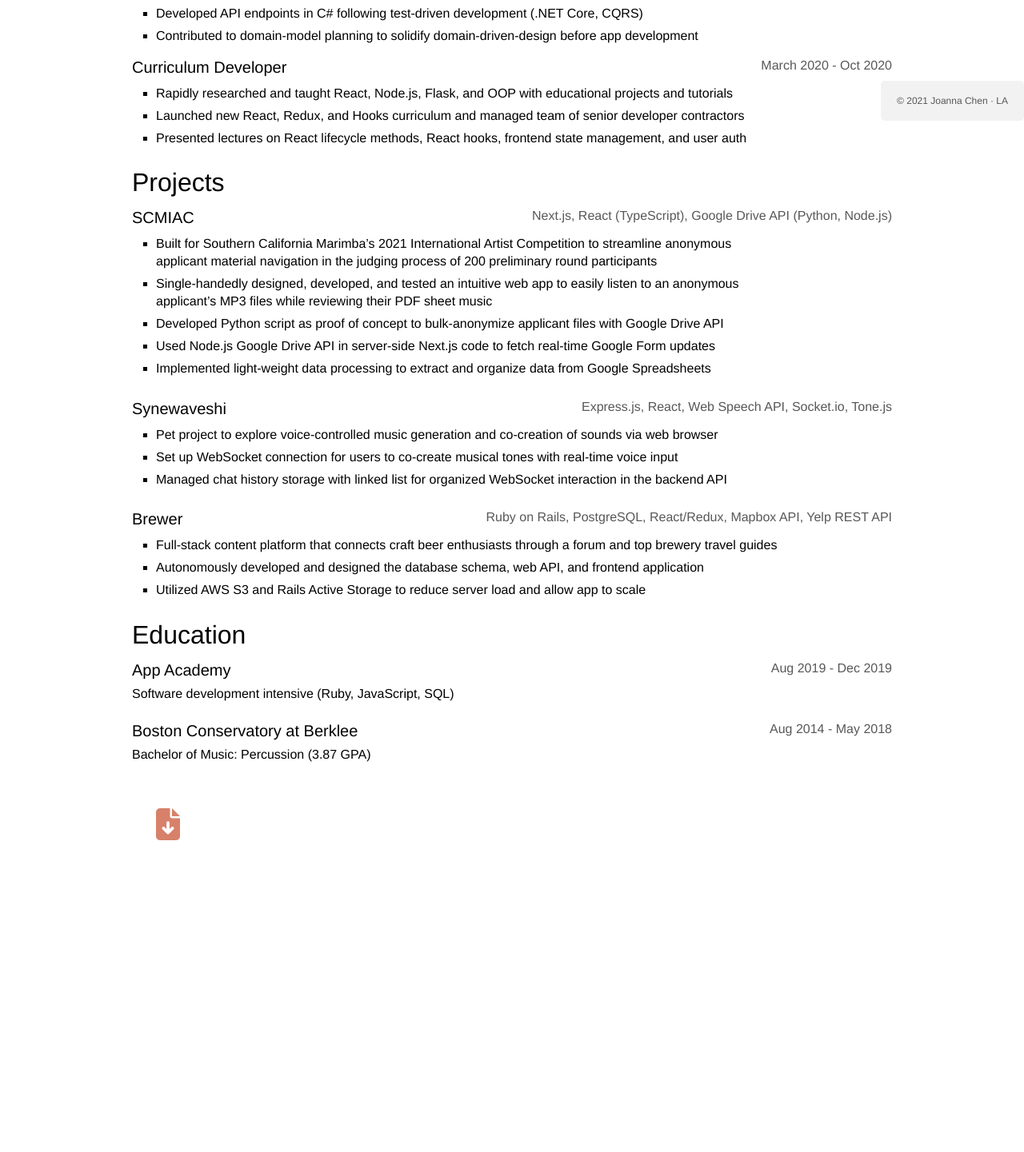
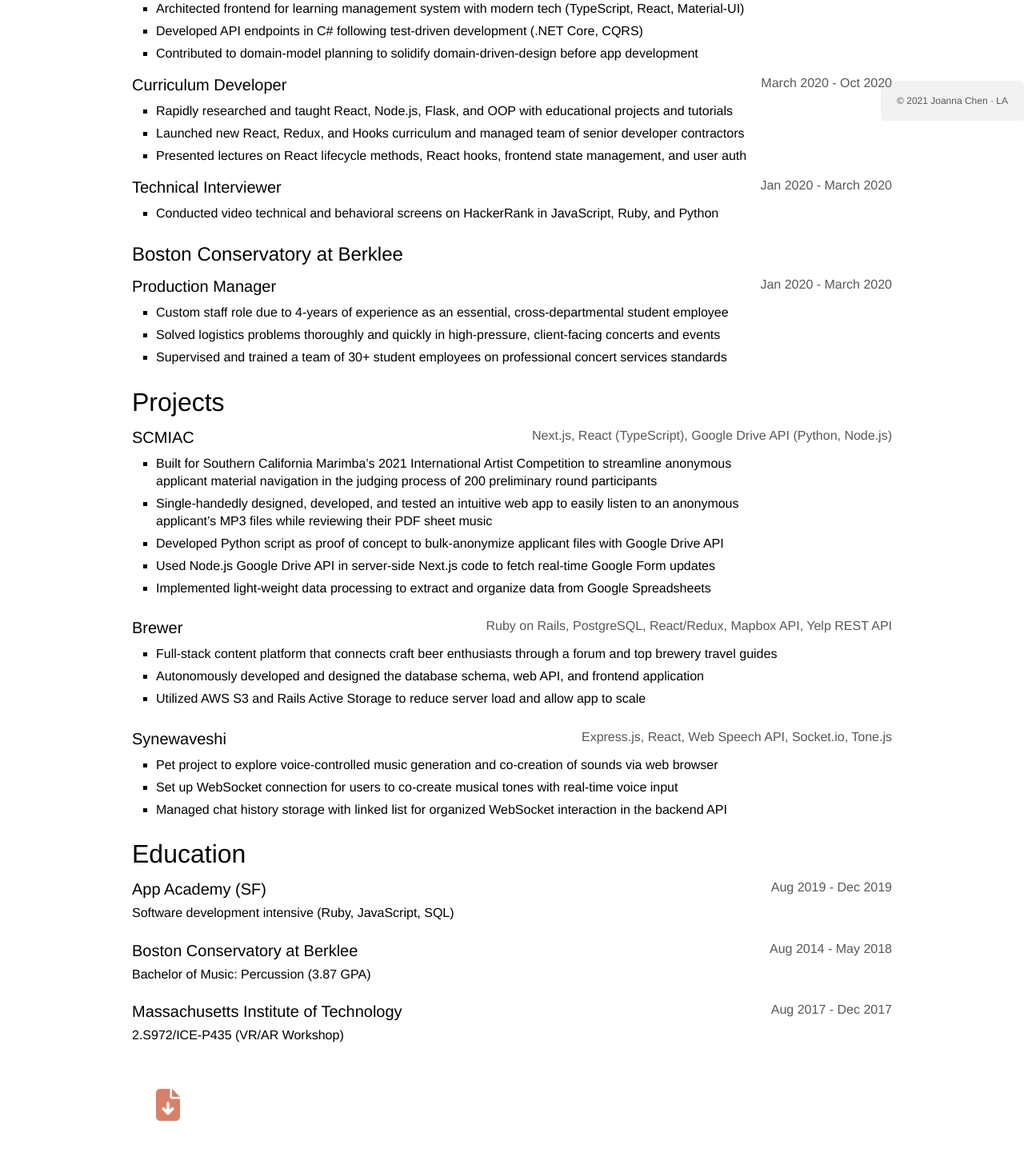
Before and after one commit to joannerd/joannerd.github.io, a Next.js app: page /resume in a window 1280 px wide. Shown: the part 649-2090 px from the top of the page at 80% size. Before the commit the page ends 1787 px from the top, so only its background shows below. Built offline with nearby package versions, Linux system fonts and the light colour scheme; no server answers.

Commit message:
Update resume points

```diff
--- a/components/ModalProvider/EmailModal.module.css
+++ b/components/ModalProvider/EmailModal.module.css
@@ -1,5 +1,5 @@
 .background {
-  z-index: 1;
+  z-index: 2;
   position: fixed;
   top: 0;
   left: 0;
--- a/pages/resume.tsx
+++ b/pages/resume.tsx
@@ -11,10 +11,10 @@ const experiences = [
         title: 'Software Engineer',
         dates: 'Oct 2020 - present',
         bullets: [
-          'Built 7 greenfield dApps, an internal dashboard, and a web SDK as a core member of the Proton team',
+          'As a core member of the Proton team, built 100% of the company’s frontend React web experience (an NFT marketplace, 7 greenfield dApps, an internal dashboard, and Proton Web SDK)',
           'Drove the adoption of TypeScript, Next.js, React hooks, and accessibility testing and spearheaded team group learning to inspire engineering growth (topics: EOSIO blockchain, web accessibility)',
           'Exhibited leadership by communicating with other teams to resolve prod issues while manager was away',
-          `Mentored intern through educational calls and thorough code-reviews (received public feedback for being a “great teacher who inspires them to be a better programmer”)`,
+          'Mentored intern through educational calls and thorough code-reviews (received public feedback for being a “great teacher who inspires them to be a better programmer”)',
           'Hosted a game night to help HR promote collaboration, bonding, and cross-departmental communication',
         ],
       },
@@ -22,7 +22,7 @@ const experiences = [
   },
   {
     company: 'App Academy',
-    dates: 'March 2020 - Oct 2020',
+    dates: 'Jan 2020 - Oct 2020',
     jobs: [
       {
         title: 'Software Engineer Intern',
@@ -42,6 +42,28 @@ const experiences = [
           'Presented lectures on React lifecycle methods, React hooks, frontend state management, and user auth',
         ],
       },
+      {
+        title: 'Technical Interviewer',
+        dates: 'Jan 2020 - March 2020',
+        bullets: [
+          'Conducted video technical and behavioral screens on HackerRank in JavaScript, Ruby, and Python',
+        ],
+      },
+    ],
+  },
+  {
+    company: 'Boston Conservatory at Berklee',
+    dates: 'Oct 2018 - April 2019',
+    jobs: [
+      {
+        title: 'Production Manager',
+        dates: 'Jan 2020 - March 2020',
+        bullets: [
+          'Custom staff role due to 4-years of experience as an essential, cross-departmental student employee',
+          'Solved logistics problems thoroughly and quickly in high-pressure, client-facing concerts and events',
+          'Supervised and trained a team of 30+ student employees on professional concert services standards',
+        ],
+      },
     ],
   },
 ];
@@ -49,8 +71,10 @@ const experiences = [
 const projects = [
   {
     title: 'SCMIAC',
-    technologies: 'Next.js, React (TypeScript), Google Drive API (Python, Node.js)',
-    description: 'Built for Southern California Marimba’s 2021 International Artist Competition to streamline anonymous applicant material navigation in the judging process of 200 preliminary round participants',
+    technologies:
+      'Next.js, React (TypeScript), Google Drive API (Python, Node.js)',
+    description:
+      'Built for Southern California Marimba’s 2021 International Artist Competition to streamline anonymous applicant material navigation in the judging process of 200 preliminary round participants',
     bullets: [
       'Single-handedly designed, developed, and tested an intuitive web app to easily listen to an anonymous applicant’s MP3 files while reviewing their PDF sheet music',
       'Developed Python script as proof of concept to bulk-anonymize applicant files with Google Drive API',
@@ -59,29 +83,31 @@ const projects = [
     ],
   },
   {
+    title: 'Brewer',
+    technologies:
+      'Ruby on Rails, PostgreSQL, React/Redux, Mapbox API, Yelp REST API',
+    description:
+      'Full-stack content platform that connects craft beer enthusiasts through a forum and top brewery travel guides',
+    bullets: [
+      'Autonomously developed and designed the database schema, web API, and frontend application',
+      'Utilized AWS S3 and Rails Active Storage to reduce server load and allow app to scale',
+    ],
+  },
+  {
     title: 'Synewaveshi',
     technologies: 'Express.js, React, Web Speech API, Socket.io, Tone.js',
-    description: 'Pet project to explore voice-controlled music generation and co-creation of sounds via web browser',
+    description:
+      'Pet project to explore voice-controlled music generation and co-creation of sounds via web browser',
     bullets: [
       'Set up WebSocket connection for users to co-create musical tones with real-time voice input',
       'Managed chat history storage with linked list for organized WebSocket interaction in the backend API',
     ],
   },
-  {
-    title: 'Brewer',
-    technologies: 'Ruby on Rails, PostgreSQL, React/Redux, Mapbox API, Yelp REST API',
-    description: 'Full-stack content platform that connects craft beer enthusiasts through a forum and top brewery travel guides',
-    bullets: [
-      'Autonomously developed and designed the database schema, web API, and frontend application',
-      'Utilized AWS S3 and Rails Active Storage to reduce server load and allow app to scale',
-    ],
-  },
 ];
-
 
 const education = [
   {
-    school: 'App Academy',
+    school: 'App Academy (SF)',
     description: 'Software development intensive (Ruby, JavaScript, SQL)',
     dates: 'Aug 2019 - Dec 2019',
   },
@@ -89,6 +115,11 @@ const education = [
     school: 'Boston Conservatory at Berklee',
     description: 'Bachelor of Music: Percussion (3.87 GPA)',
     dates: 'Aug 2014 - May 2018',
+  },
+  {
+    school: 'Massachusetts Institute of Technology',
+    description: '2.S972/ICE-P435 (VR/AR Workshop)',
+    dates: 'Aug 2017 - Dec 2017',
   },
 ];
 
```
Also changed, not shown: pages/music.tsx (+10 -10 lines).
